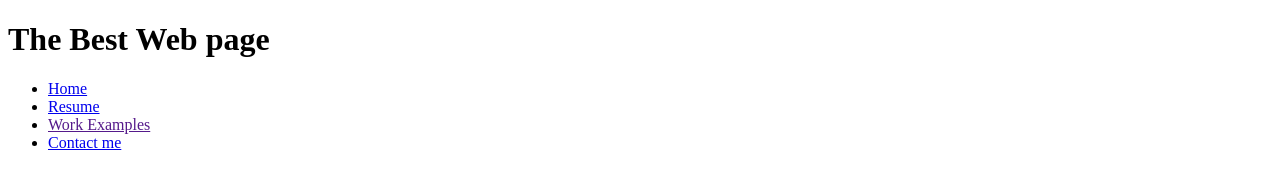
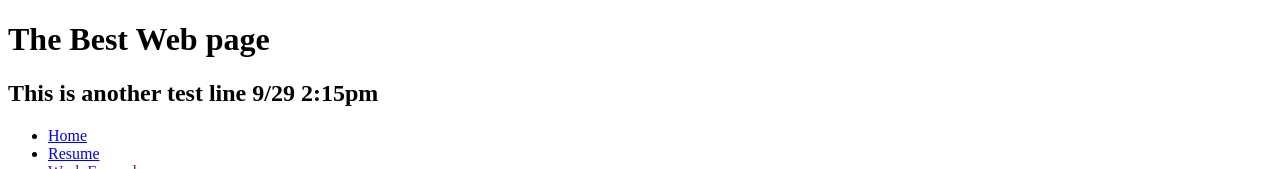
Before and after one commit to dsk1107/info343c, a plain HTML site: page Index.html in a window 1280 px wide. Shown: the top 169 px of the page. Drawn offline with Linux system fonts and the light colour scheme.

Commit message:
Another line is added for testing purpose.

```diff
--- a/Index.html
+++ b/Index.html
@@ -10,6 +10,7 @@
 		<h1>
 			The Best Web page
 		</h1>
+		<h2>This is another test line 9/29 2:15pm</h2>
 		<nav>
 			<ul>
 				<!-- this will open in a new tab-->
```
Also changed, not shown: 1 other file.
